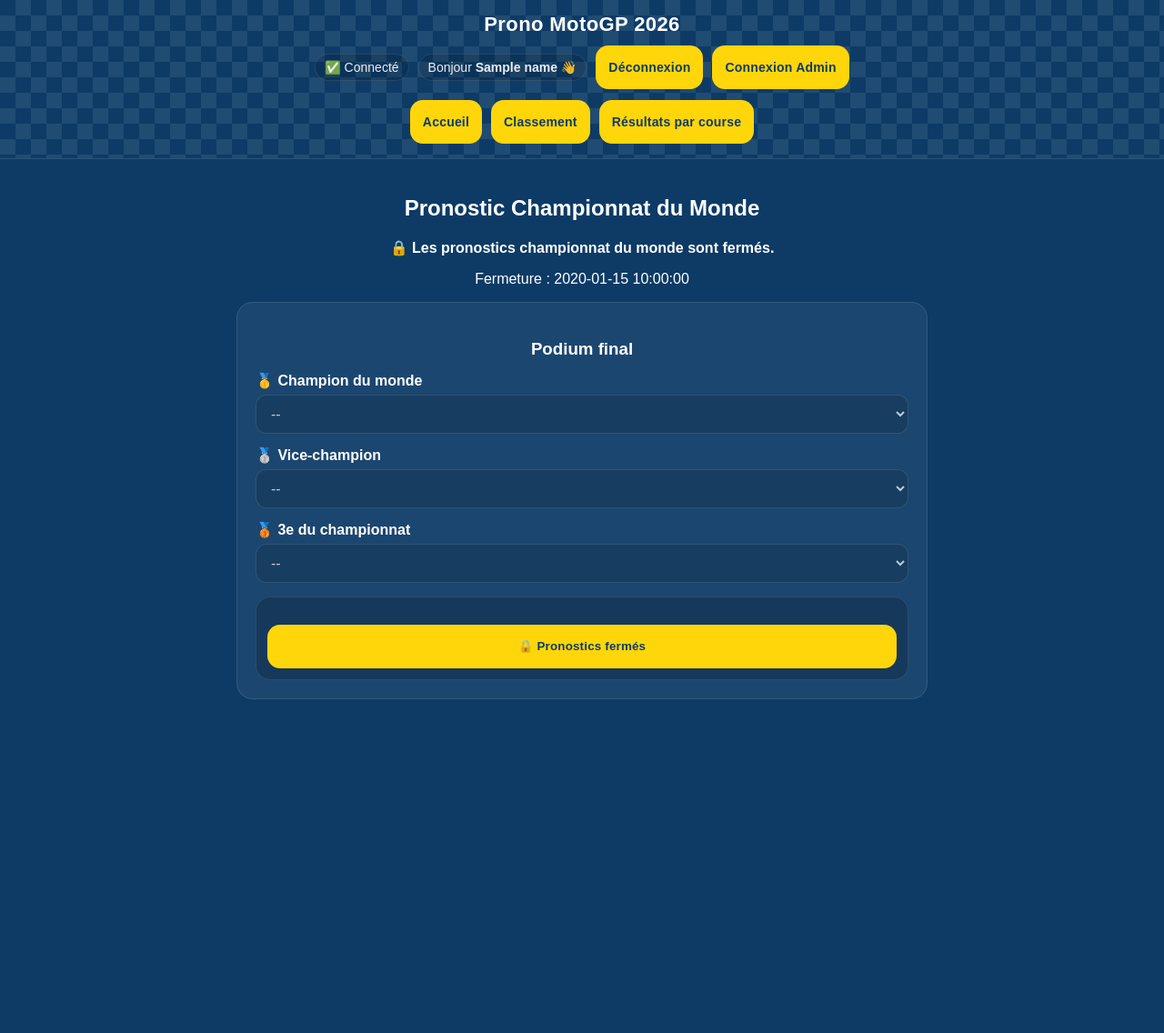
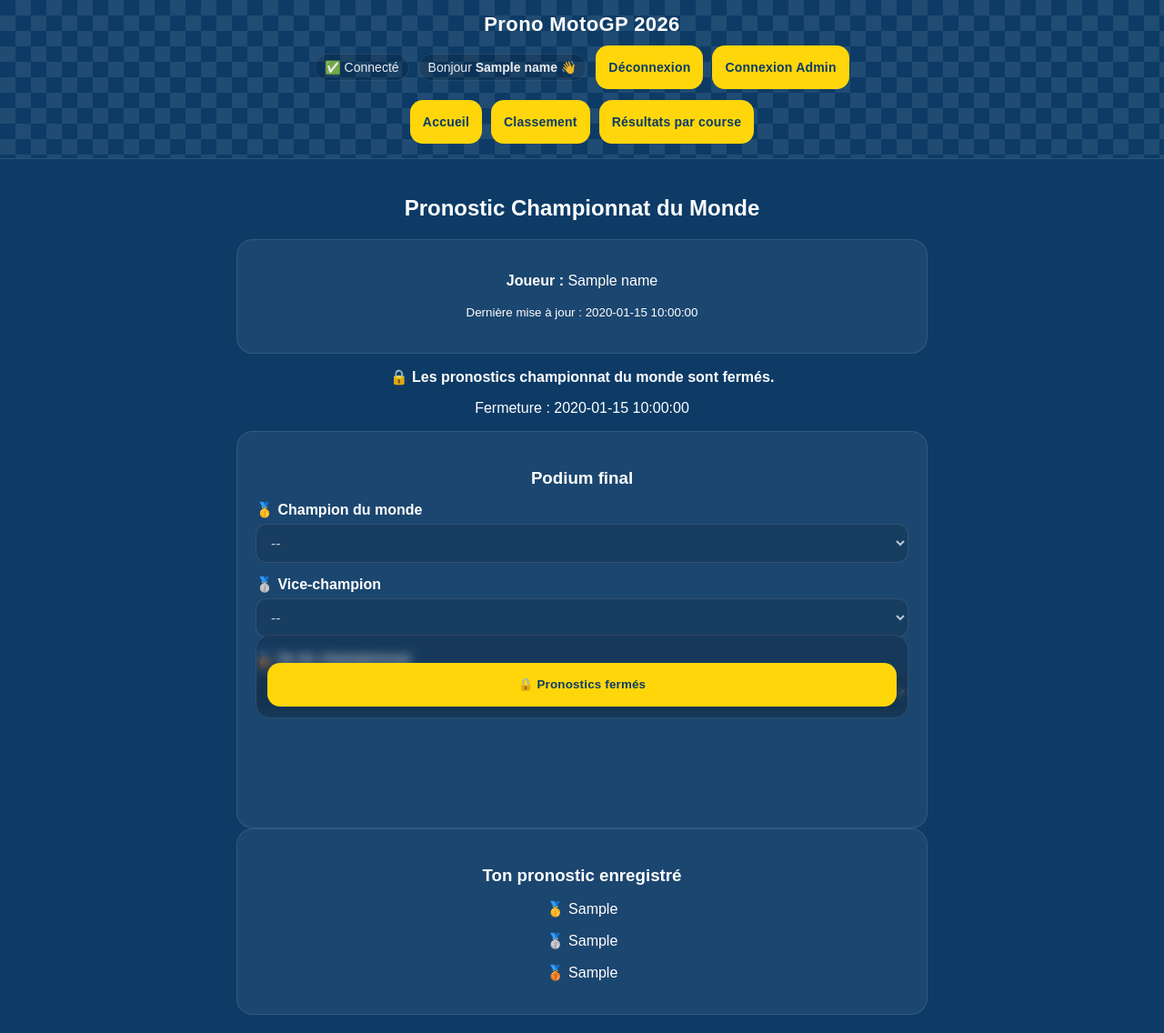
Before and after one commit to benjaminsoler07-lang/motogp-jeu, a Flask app: template templates/championnat.html in a window 1280 px wide. Shown: the whole page at 91% size. Before the commit the page ends 769 px from the top, so only its background shows below. Run offline with Flask 3, Linux system fonts and the light colour scheme; the template is opened without the code that fills it: most values are stand-ins (such as "Sample title", 1, 10 or a date in 2020); parts of the project's set-up code (start-up, migrations or seed data) failed here and were passed over.

Commit message:
Update championnat.html

```diff
--- a/templates/championnat.html
+++ b/templates/championnat.html
@@ -3,6 +3,16 @@
 {% block content %}
 
 <h2>Pronostic Championnat du Monde</h2>
+
+<div class="card">
+  <p><strong>Joueur :</strong> {{ name }}</p>
+
+  {% if my and my._updated_at %}
+    <p><small>Dernière mise à jour : {{ my._updated_at }}</small></p>
+  {% elif my and my._created_at %}
+    <p><small>Enregistré le : {{ my._created_at }}</small></p>
+  {% endif %}
+</div>
 
 {% if championnat_state.is_open %}
   <p>Choisis le podium final (1er / 2e / 3e). Modifiable à volonté.</p>
@@ -61,4 +71,46 @@
   </fieldset>
 </form>
 
+{% if not championnat_state.is_open and my %}
+  <div class="card">
+    <h3>Ton pronostic enregistré</h3>
+    <p>🥇 {{ my.get('wc_p1') or "—" }}</p>
+    <p>🥈 {{ my.get('wc_p2') or "—" }}</p>
+    <p>🥉 {{ my.get('wc_p3') or "—" }}</p>
+  </div>
+{% endif %}
+
+<script>
+  function disableDuplicates(groupNames) {
+    const selects = groupNames.map(n => document.querySelector(`select[name="${n}"]`)).filter(Boolean);
+
+    function refresh() {
+      const chosen = new Set(selects.map(s => s.value).filter(v => v));
+      selects.forEach(sel => {
+        const myValue = sel.value;
+        Array.from(sel.options).forEach(opt => {
+          if (!opt.value) return;
+          opt.disabled = chosen.has(opt.value) && opt.value !== myValue;
+        });
+      });
+    }
+
+    selects.forEach(sel => sel.addEventListener("change", refresh));
+    refresh();
+  }
+
+  disableDuplicates(["wc_p1", "wc_p2", "wc_p3"]);
+
+  document.querySelector("form")?.addEventListener("submit", function(e) {
+    const vals = ["wc_p1", "wc_p2", "wc_p3"]
+      .map(n => document.querySelector(`select[name="${n}"]`)?.value || "")
+      .filter(v => v);
+
+    if (new Set(vals).size !== vals.length) {
+      e.preventDefault();
+      alert("Doublon détecté. Choisis des pilotes différents 🙂");
+    }
+  });
+</script>
+
 {% endblock %}
```
